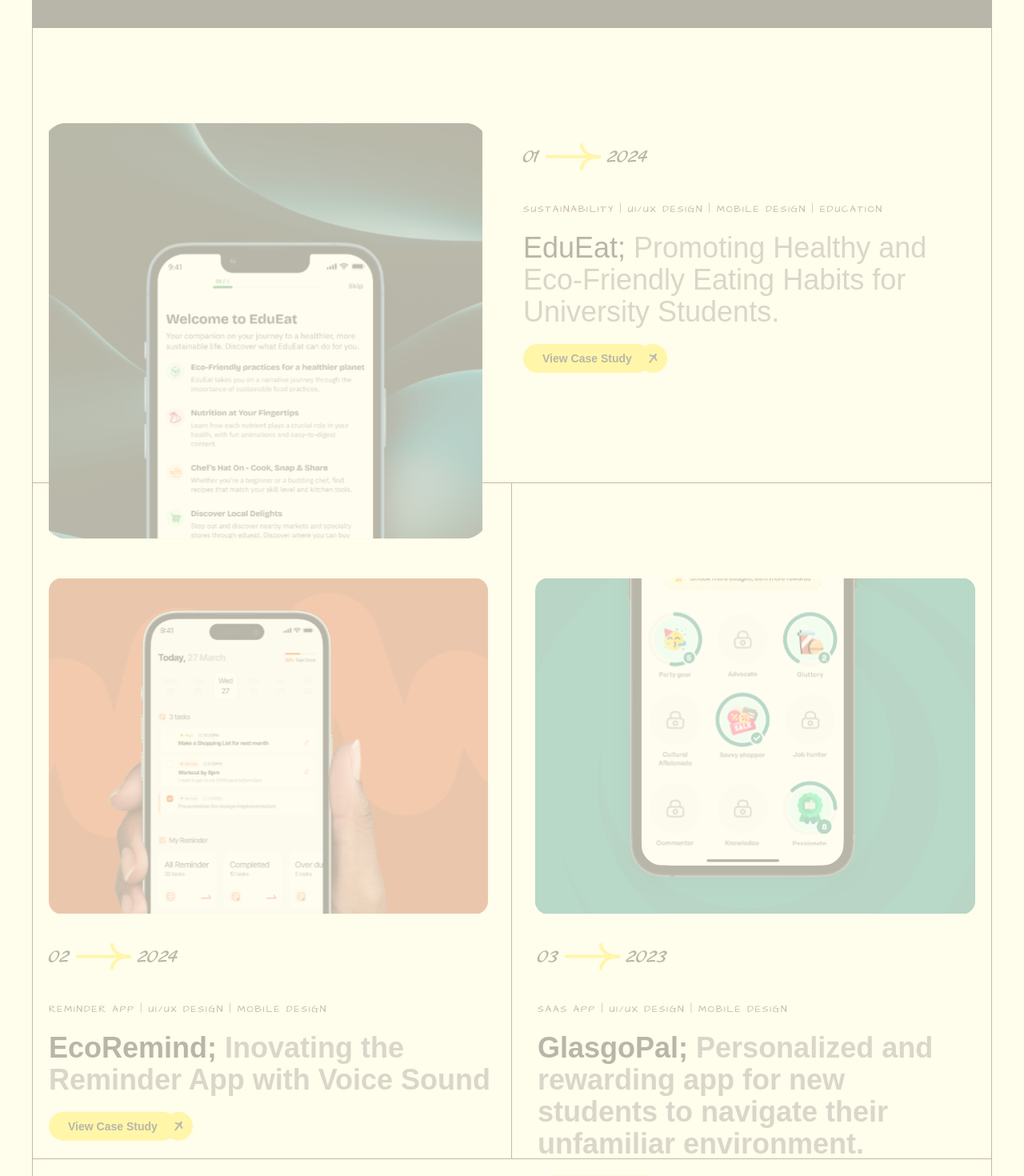
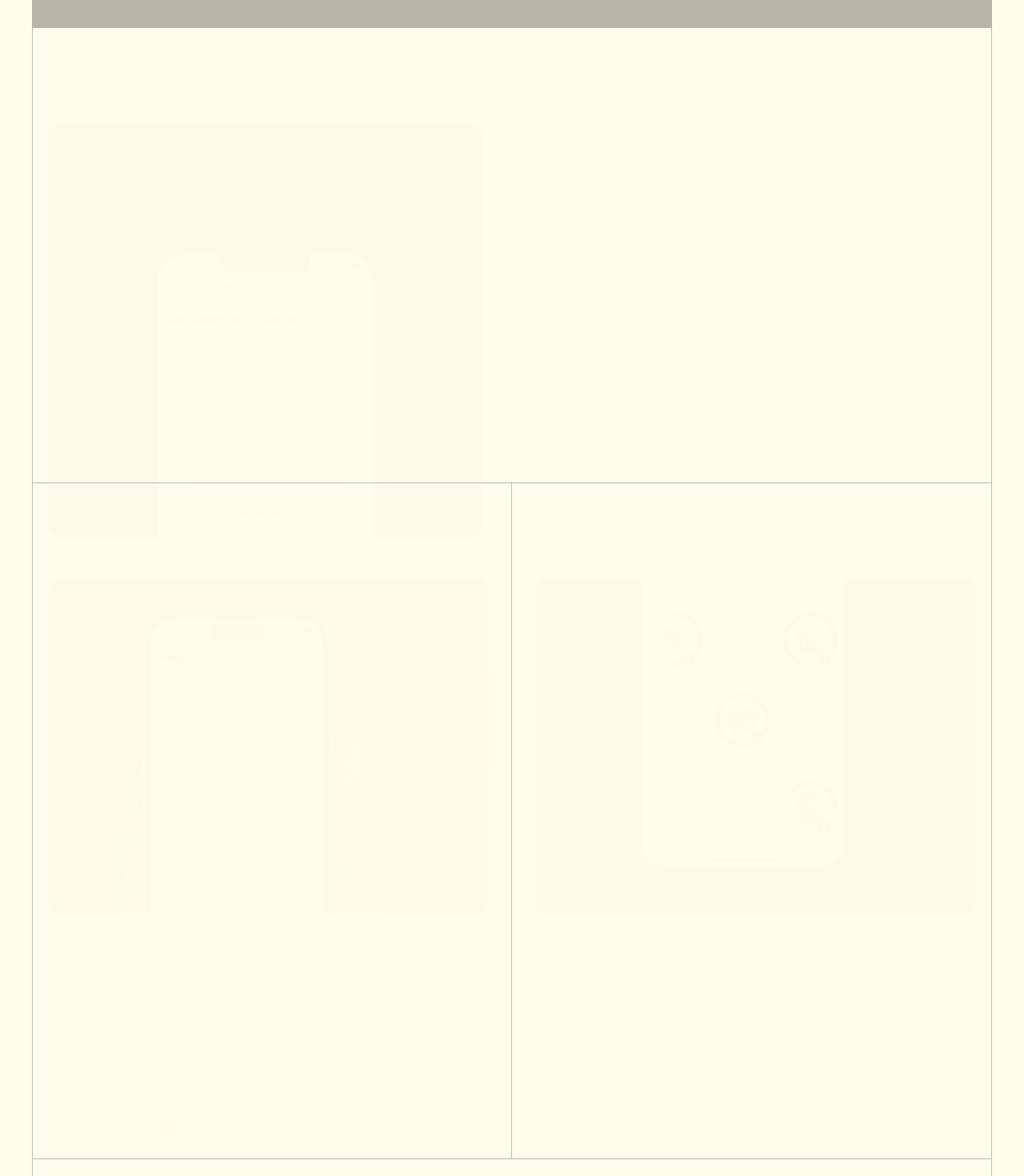
Before and after one commit to amehtacc/sofiat-nafiu-recreated, a React (Vite) app: page / in a window 1280 px wide. Shown: the part 860-2330 px from the top of the page at 80% size. Built offline with nearby package versions, Linux system fonts and the light colour scheme; a web font is replaced by a local one.

Commit message:
small updates

```diff
--- a/src/components/Button.jsx
+++ b/src/components/Button.jsx
@@ -1,5 +1,5 @@
 import React from "react";
-import {Arrow} from "../assets/images"
+import {Arrow} from "../assets/images.js"
 
 function Button({text, textClassName, arrowClassName}) {
   return (
--- a/src/components/Header.jsx
+++ b/src/components/Header.jsx
@@ -1,5 +1,5 @@
 import React, { useState } from "react";
-import { Logo_Black, Logo_Yellow, Arrow } from "../assets/images";
+import { Logo_Black, Logo_Yellow, Arrow } from "../assets/images.js";
 import { Menu } from "lucide-react";
 import SliderMenu from "./SliderMenu";
 
--- a/src/components/HorizontalWorkCard.jsx
+++ b/src/components/HorizontalWorkCard.jsx
@@ -1,6 +1,6 @@
 import React, { useRef, useState } from "react";
 import { motion, useInView } from "motion/react";
-import { Arrow_Long_Yellow } from "../assets/images";
+import { Arrow_Long_Yellow } from "../assets/images.js";
 import Button from "./Button";
 
 function HorizontalWorkCard({
@@ -33,7 +33,7 @@ function HorizontalWorkCard({
       >
         <motion.div
           initial={{ y: 100, opacity: 0 }}
-          animate={isInView ? { y: 0, opacity: 100 } : {}}
+          animate={isInView ? { y: 0, opacity: 1 } : { y: 100, opacity: 0 }}
           transition={{ duration: 1, ease: "easeInOut" }}
           className={`lg:w-1/2 flex ${imageClassName}`}
         >
@@ -63,7 +63,7 @@ function HorizontalWorkCard({
 
         <motion.div
           initial={{ y: 80, opacity: 0 }}
-          animate={isInView ? { y: 0, opacity: 100 } : {}}
+          animate={isInView ? { y: 0, opacity: 1 } : { y: 80, opacity: 0 }}
           transition={{ duration: 2, ease: "easeInOut" }}
           className="lg:w-1/2 pt-5 lg:pt-10"
         >
--- a/src/components/ImageAnimation.jsx
+++ b/src/components/ImageAnimation.jsx
@@ -1,5 +1,5 @@
 import React from "react";
-import { Logo_Black } from "../assets/images";
+import { Logo_Black } from "../assets/images.js";
 import { AnimatePresence, motion } from "motion/react";
 
 function ImageAnimation() {
--- a/src/components/ProcessCard.jsx
+++ b/src/components/ProcessCard.jsx
@@ -1,5 +1,5 @@
 import React, { useState } from "react";
-import { Arrow, Arrow_Yellow } from "../assets/images";
+import { Arrow, Arrow_Yellow } from "../assets/images.js";
 
 function ProcessCard({index, count, title, details, expandedHeight, openIndex, setOpenIndex}) {
   const [hover, setHover] = useState(false);
--- a/src/components/ScrollContainer.jsx
+++ b/src/components/ScrollContainer.jsx
@@ -1,6 +1,6 @@
 import React, { useRef } from "react";
 import { motion, useScroll, useTransform } from "motion/react";
-import { Arrow_Small_Yellow } from "../assets/images";
+import { Arrow_Small_Yellow } from "../assets/images.js";
 
 function ScrollContainer() {
   const refScrollX = useRef(null);
--- a/src/components/VerticalWorkCard.jsx
+++ b/src/components/VerticalWorkCard.jsx
@@ -1,5 +1,5 @@
 import React, { useRef, useState } from "react";
-import { Arrow_Long_Yellow } from "../assets/images";
+import { Arrow_Long_Yellow } from "../assets/images.js";
 import Button from "./Button";
 import { motion, useInView } from "motion/react";
 
@@ -30,6 +30,7 @@ function VerticalWorkCard({
   function handleMouseLeave() {
     setHoverImage(false);
   }
+
   return (
     <div
       className={`w-full lg:w-1/2 flex flex-col lg:pt-6 lg:pb-10 lg:gap-8 ${className}`}
@@ -37,24 +38,32 @@ function VerticalWorkCard({
       <motion.div
         ref={imageRef}
         initial={{ y: 100, opacity: 0 }}
-        animate={isImageInView ? { y: 0, opacity: 100 } : {}}
+        animate={isImageInView ? { y: 0, opacity: 1 } : { y: 100, opacity: 0 }}
         transition={{ duration: 1, ease: "easeInOut" }}
         className={`flex ${imageClassName}`}
+      >
+        <div
+          className="w-full lg:w-[95%] h-[250px] lg:h-[420px]"
           onMouseEnter={handleMouseEnter}
           onMouseLeave={handleMouseLeave}
+          onTouchStart={handleMouseEnter}
+          onTouchEnd={handleMouseLeave}
         >
           <img
             src={hoverImage ? src2 : src1}
             alt="project preview"
-          className="w-full lg:w-[95%] h-[250px] lg:h-[420px] rounded-2xl relative object-cover transition-opacity duration-700 opacity-100"
+            className="w-full h-full rounded-2xl relative object-cover transition-opacity duration-700 opacity-100"
             loading="lazy"
           />
+        </div>
       </motion.div>
 
       <motion.div
         ref={contentRef}
         initial={{ y: 100, opacity: 0 }}
-        animate={isContentInView ? { y: 0, opacity: 100 } : {}}
+        animate={
+          isContentInView ? { y: 0, opacity: 1 } : { y: 100, opacity: 0 }
+        }
         transition={{ duration: 1.5, ease: "easeInOut" }}
         className={`pt-5 lg:pt-0 ${detailsClassName}`}
       >
--- a/src/sections/Footer.jsx
+++ b/src/sections/Footer.jsx
@@ -1,5 +1,5 @@
 import React from "react";
-import { Arrow_Small_Yellow } from "../assets/images";
+import { Arrow_Small_Yellow } from "../assets/images.js";
 function Footer() {
   return (
     <footer className="relative w-full bg-[#100a0d] lg:bg-transparent px-4 lg:px-10 overflow-hidden">
--- a/src/sections/Hero.jsx
+++ b/src/sections/Hero.jsx
@@ -1,5 +1,5 @@
 import React, { useRef, useState } from "react";
-import { Arrow_Down } from "../assets/images";
+import { Arrow_Down } from "../assets/images.js";
 import { motion } from "motion/react";
 
 function Hero() {
@@ -13,7 +13,7 @@ function Hero() {
       <div className="w-full h-full pb-4 border-x border-[rgb(44,4,18)] font-gabarito">
         <motion.div
           initial={{ y: 100, opacity: 0 }}
-          animate={{ y: 0, opacity: 100 }}
+          animate={{ y: 0, opacity: 1 }}
           transition={{ duration: 1, ease: "easeInOut" }}
         >
           <div className="h-[90%] flex flex-col items-start justify-between px-4 lg:px-8 pt-20 lg:pt-16">
--- a/src/sections/Works.jsx
+++ b/src/sections/Works.jsx
@@ -13,7 +13,7 @@ import {
   Spintowin_Overlay_1,
   Spintowin_Overlay_2,
   Arrow_Long_Yellow,
-} from "../assets/images";
+} from "../assets/images.js";
 
 function Works() {
   return (
```
Lines whose indentation alone changed are shown as unchanged.
